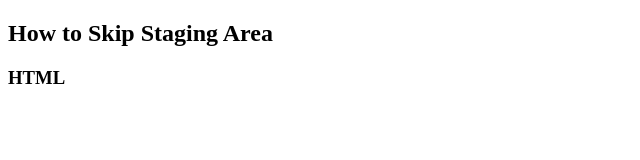
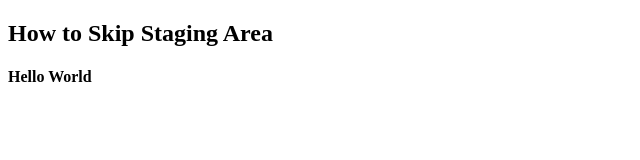
Before and after one commit to Rishab-RajHR/Git-Staging-Area, a plain HTML site: page index.html in a window 1280 px wide. Shown: the full height of the page, 0-640 px from the left. Drawn offline with Linux system fonts and the light colour scheme.

Commit message:
Skip Staging Area

```diff
--- a/index.html
+++ b/index.html
@@ -7,6 +7,6 @@
 </head>
 <body>
     <h2>How to Skip Staging Area</h2>
-    <h3>HTML</h3>
+    <h4>Hello World</h4>
 </body>
 </html>
```
